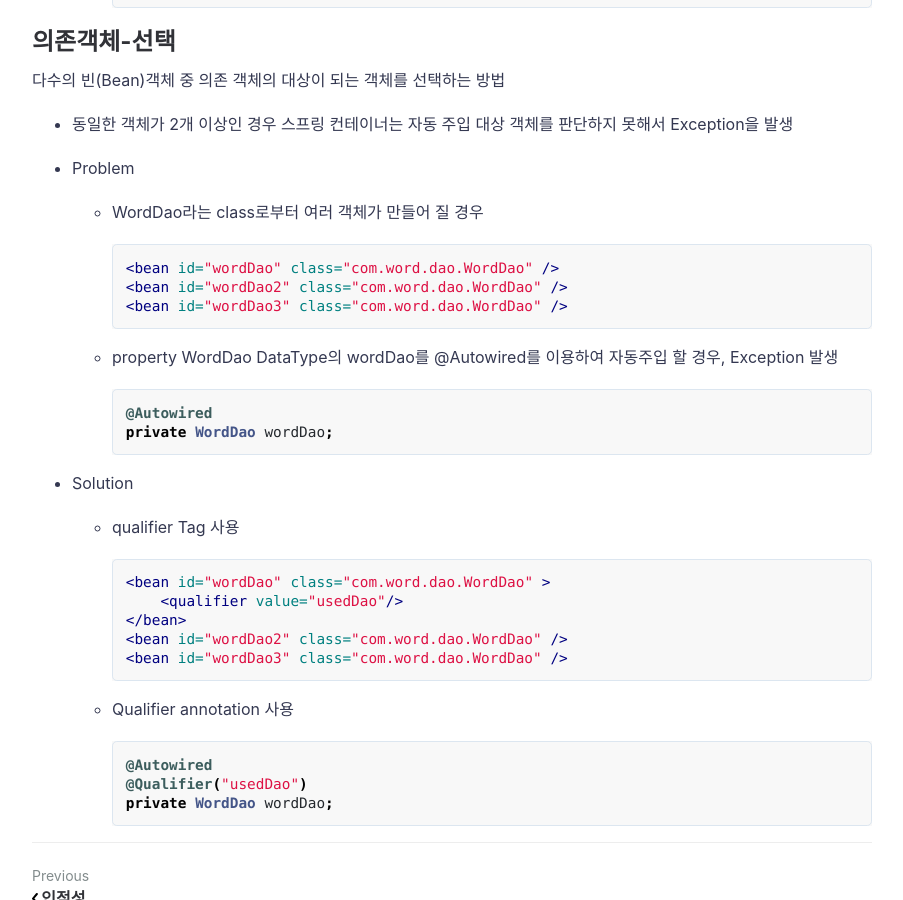
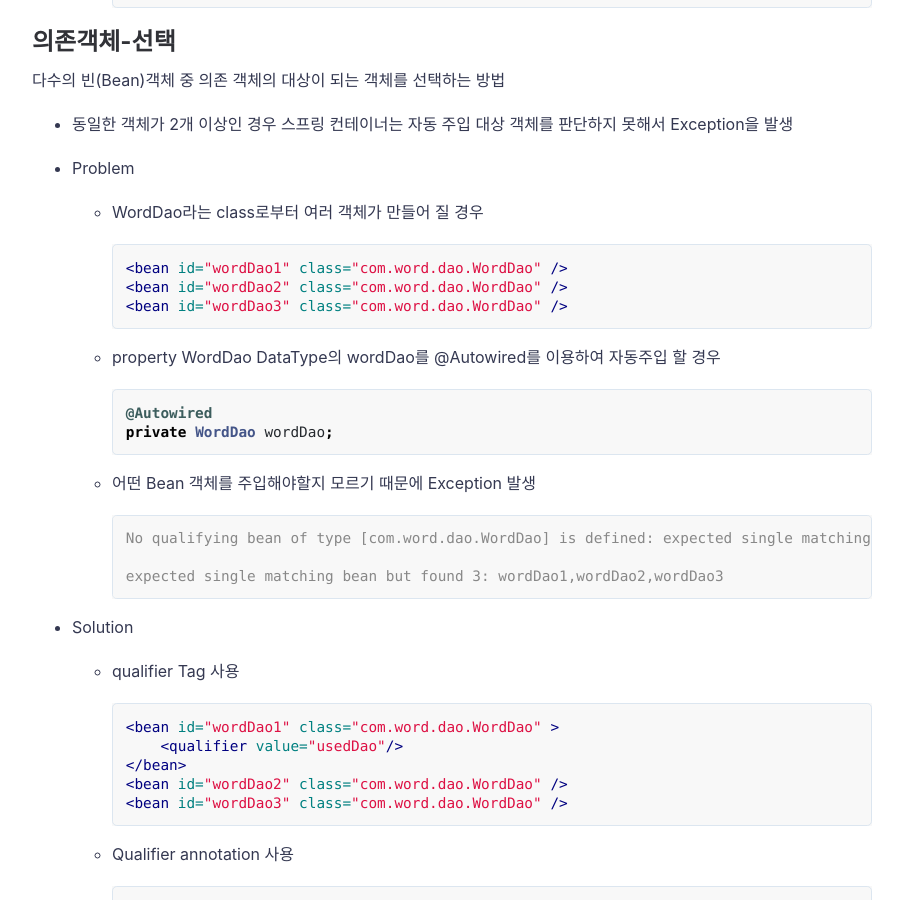
Before and after one commit to jihunparkme/jihunparkme.github.io, a Jekyll site: the page built from _posts/2020-06-24-Spring-Framework.md, in a window 1280 px wide and 900 px high, scrolled down 17570 px. Shown: the whole window, without its empty margins (188-1091 px from the left). Built offline with Jekyll 4.4.1, drawn with Linux system fonts in a browser that asks for light colours; comment, search, counter and statistics services are not loaded; some of the changed text lies outside the part shown.

Commit message:
Edit: add contents

````diff
--- a/_posts/2020-06-24-Spring-Framework.md
+++ b/_posts/2020-06-24-Spring-Framework.md
@@ -899,16 +899,24 @@ StudentAllSelectService allSelectService =
   - WordDao라는 class로부터 여러 객체가 만들어 질 경우
 
     ```xml
-    <bean id="wordDao" class="com.word.dao.WordDao" />
+    <bean id="wordDao1" class="com.word.dao.WordDao" />
     <bean id="wordDao2" class="com.word.dao.WordDao" />
     <bean id="wordDao3" class="com.word.dao.WordDao" />
     ```
 
-  - property WordDao DataType의 wordDao를 @Autowired를 이용하여 자동주입 할 경우, Exception 발생
+  - property WordDao DataType의 wordDao를 @Autowired를 이용하여 자동주입 할 경우
 
     ```java
     @Autowired
     private WordDao wordDao;
+    ```
+
+  - 어떤 Bean 객체를 주입해야할지 모르기 때문에 Exception 발생
+
+    ```console
+    No qualifying bean of type [com.word.dao.WordDao] is defined: expected single matching bean but found 3: wordDao1,wordDao2,wordDao3
+
+    expected single matching bean but found 3: wordDao1,wordDao2,wordDao3
     ```
 
 - Solution
@@ -916,7 +924,7 @@ StudentAllSelectService allSelectService =
   - qualifier Tag 사용
 
     ```xml
-    <bean id="wordDao" class="com.word.dao.WordDao" >
+    <bean id="wordDao1" class="com.word.dao.WordDao" >
         <qualifier value="usedDao"/>
     </bean>
     <bean id="wordDao2" class="com.word.dao.WordDao" />
````
